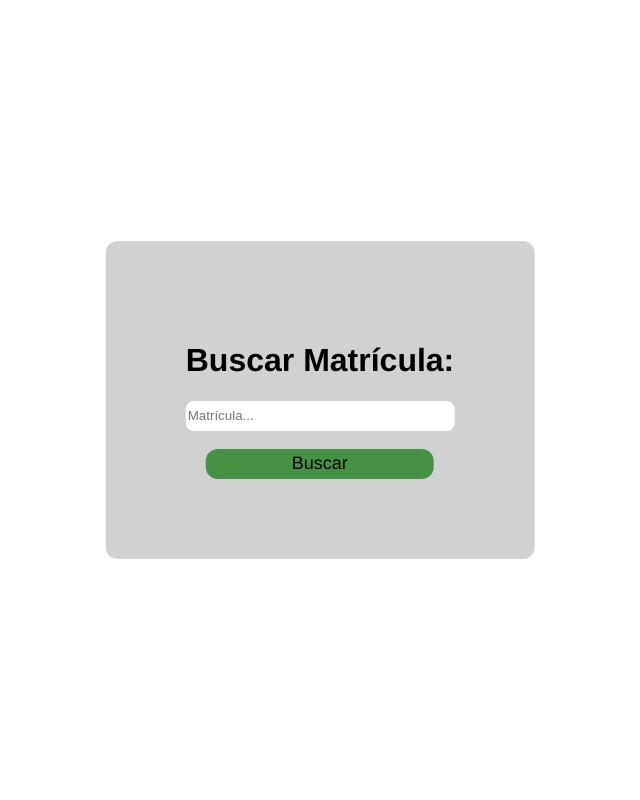
After one commit to cleyziz1/django-frontend, a Django app: template templates/buscar.html in a window 1280 px wide. The commit adds this page. Shown: the whole page, without its empty margins (320-960 px from the left). Run offline with Django 4.2, Linux system fonts and the light colour scheme; the template is opened without the code that fills it, so the values that code supplies are empty.

Commit message:
commit-pag-buscar

```diff
--- a/frontend/urls.py
+++ b/frontend/urls.py
@@ -4,5 +4,6 @@ from . import views
 
 urlpatterns = [
     path('', views.home, name='home'),
-    path('logout/', views.logout, name='logout')
+    path('logout/', views.logout, name='logout'),
+    path('Buscar/', views.buscar, name='buscar'),
 ]
--- a/frontend/views.py
+++ b/frontend/views.py
@@ -9,3 +9,6 @@ def setor(request):
 
 def logout(request):
     return render(request, 'logout.html')
+
+def buscar(request):
+    return render(request, 'buscar.html')
--- /dev/null
+++ b/templates/buscar.html
@@ -0,0 +1,49 @@
+
+
+<head>
+    <style>
+
+        .container{
+            font-family: 'Franklin Gothic Medium', 'Arial Narrow', Arial, sans-serif;
+            align-items: center;
+            border-radius: 12px;
+            justify-content: center;
+            top: 50%;
+            left: 50%;
+            padding: 80px;
+            transform: translate(-50%, -50%);
+            position: absolute;
+            background-color: rgb(209, 209, 209);
+        }
+
+        .container input{
+            width: 100%;
+            height: 30px;
+            border: none;
+            outline: none;
+            border-radius: 8px;
+        }
+
+        .container a button{
+            font-family: 'Franklin Gothic Medium', 'Arial Narrow', Arial, sans-serif;
+            width: 85%;
+            height: 30px;
+            font-size: 18px;
+            margin-left: 20px;
+            border: none;
+            border-radius: 12px;
+            background-color: #469244;
+            cursor: pointer;
+        }
+
+    </style>
+</head>
+
+
+<body>
+    <div class="container">
+        <h1>Buscar Matrícula:</h1>
+        <input type="text" placeholder="Matrícula..."><br><br>
+        <a href="{% url 'home' %}"><button>Buscar</button></a>
+    </div>
+</body>
--- a/templates/navbar.html
+++ b/templates/navbar.html
@@ -24,6 +24,6 @@
 </head>
 
 <nav>
-    <span><a href="{% url 'home' %}">Buscar</a></span>
+    <span><a href="{% url 'buscar' %}">Buscar</a></span>
     <span><a href="{% url 'logout' %}">Logout</a></span>
 </nav>
```
